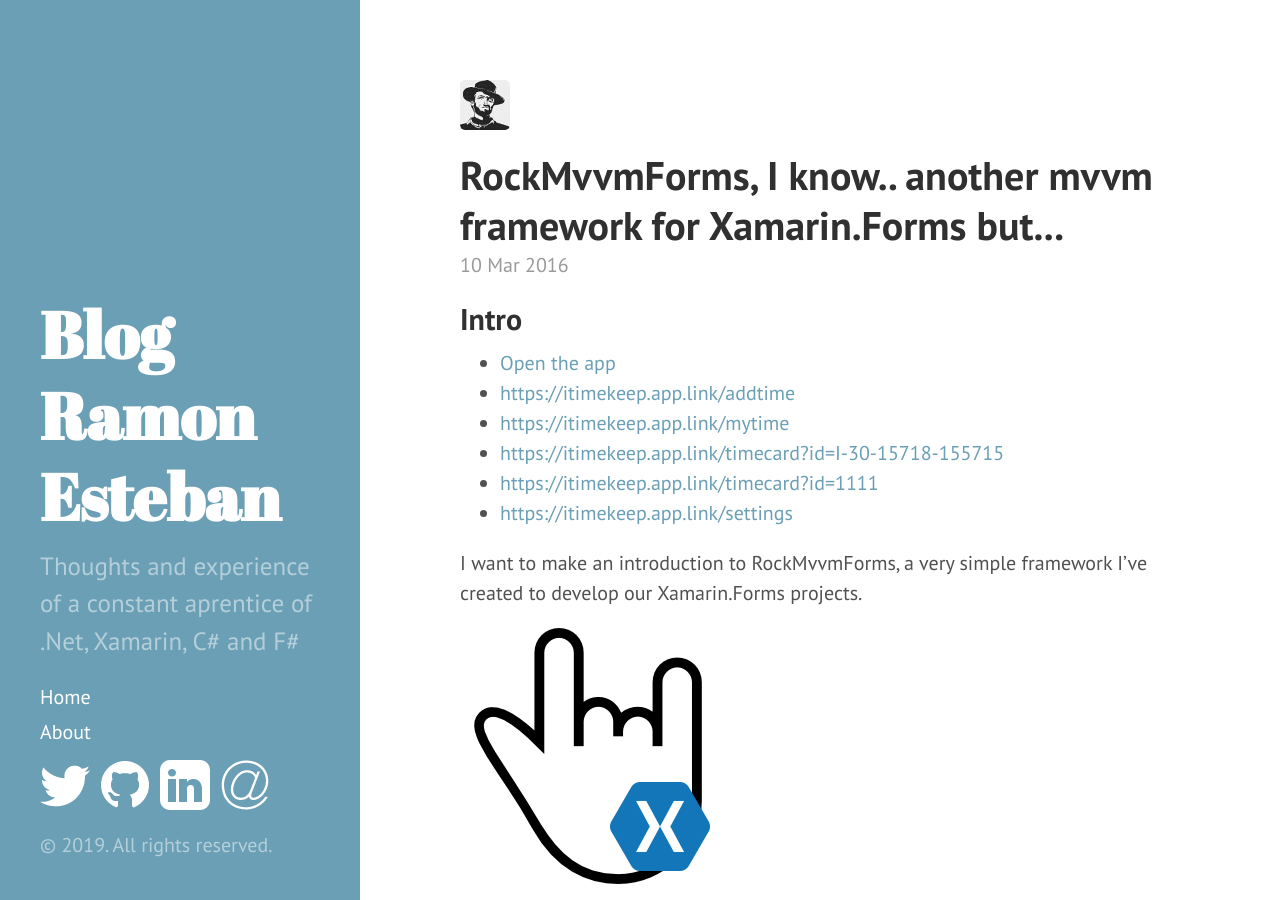
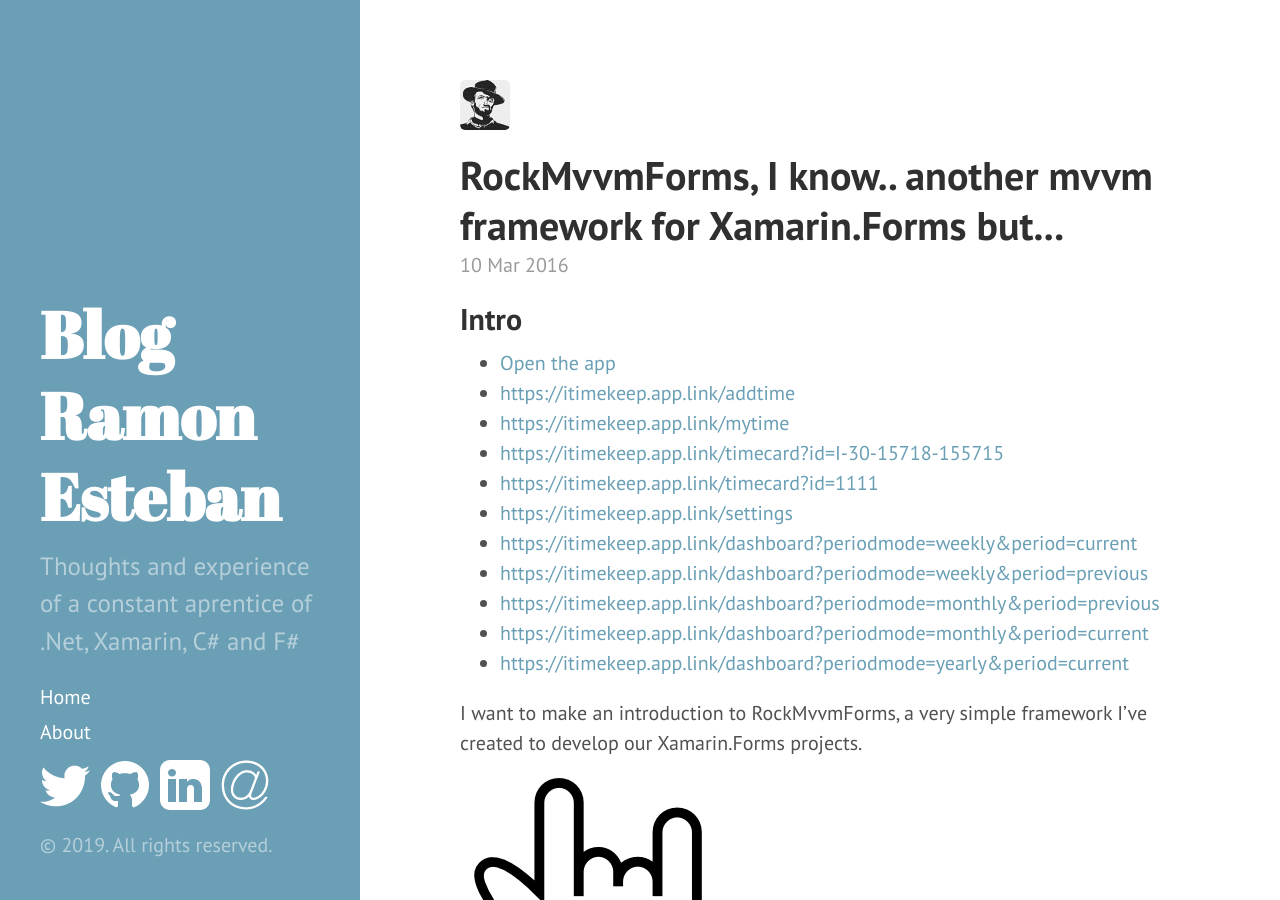
Before and after one commit to ramonesteban78/ramonesteban78.github.io, a Jekyll site: the page built from _posts/2016-03-10-xamarin-forms-rockmvvmforms.md, in a window 1280 px wide and 900 px high. Built offline with Jekyll 4.4.1, drawn with Linux system fonts in a browser that asks for light colours; comment, search, counter and statistics services are not loaded; some of the changed lines change nothing that is shown.

Commit message:
more links to test

```diff
--- a/_posts/2016-03-10-xamarin-forms-rockmvvmforms.md
+++ b/_posts/2016-03-10-xamarin-forms-rockmvvmforms.md
@@ -11,6 +11,11 @@
 - <a href="https://itimekeep.app.link/timecard?id=I-30-15718-155715">https://itimekeep.app.link/timecard?id=I-30-15718-155715</a>
 - <a href="https://itimekeep.app.link/timecard?id=1111">https://itimekeep.app.link/timecard?id=1111</a>
 - <a href="https://itimekeep.app.link/settings">https://itimekeep.app.link/settings</a>
+- <a href="https://itimekeep.app.link/settings">https://itimekeep.app.link/dashboard?periodmode=weekly&period=current</a>
+- <a href="https://itimekeep.app.link/settings">https://itimekeep.app.link/dashboard?periodmode=weekly&period=previous</a>
+- <a href="https://itimekeep.app.link/settings">https://itimekeep.app.link/dashboard?periodmode=monthly&period=previous</a>
+- <a href="https://itimekeep.app.link/settings">https://itimekeep.app.link/dashboard?periodmode=monthly&period=current</a>
+- <a href="https://itimekeep.app.link/settings">https://itimekeep.app.link/dashboard?periodmode=yearly&period=current</a>
 
 I want to make an introduction to RockMvvmForms, a very simple framework I've created to develop our Xamarin.Forms projects.
 
```
